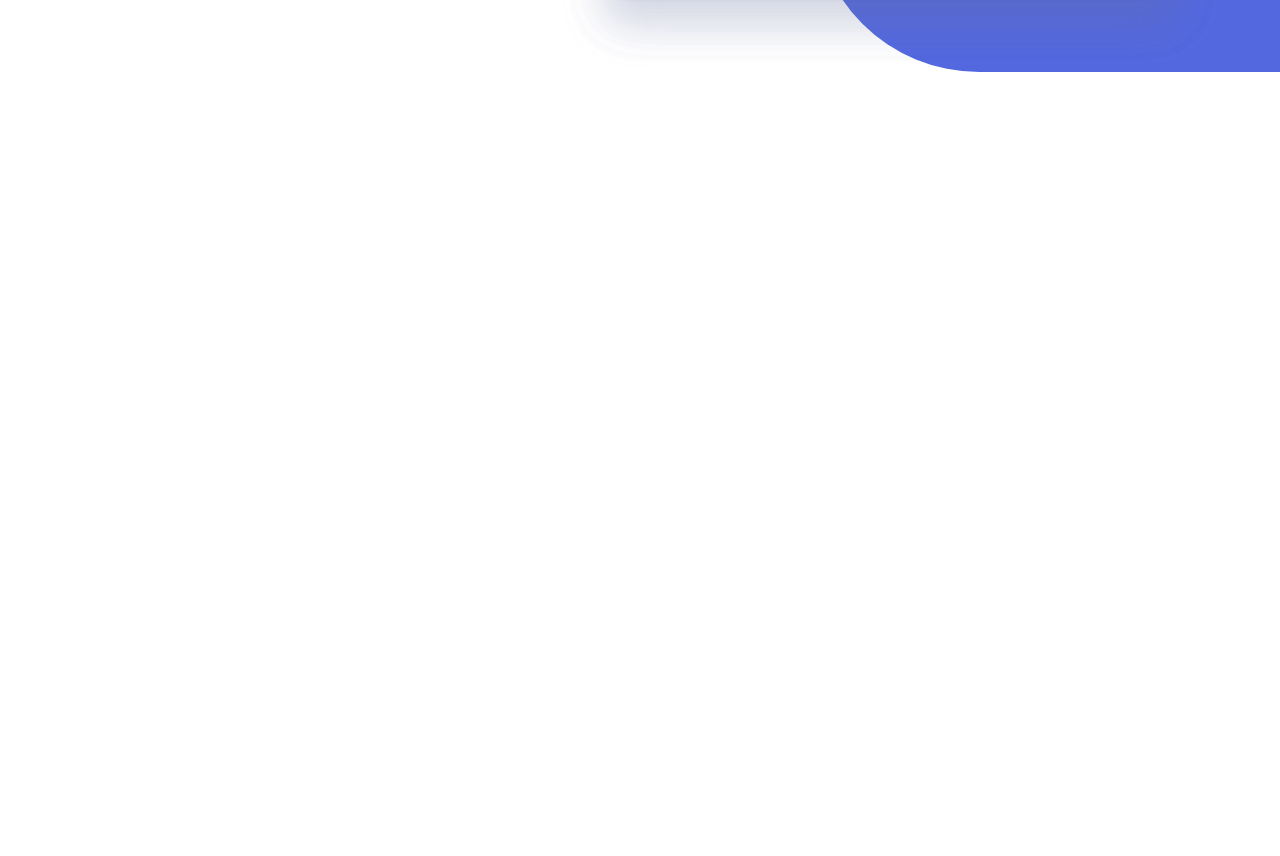
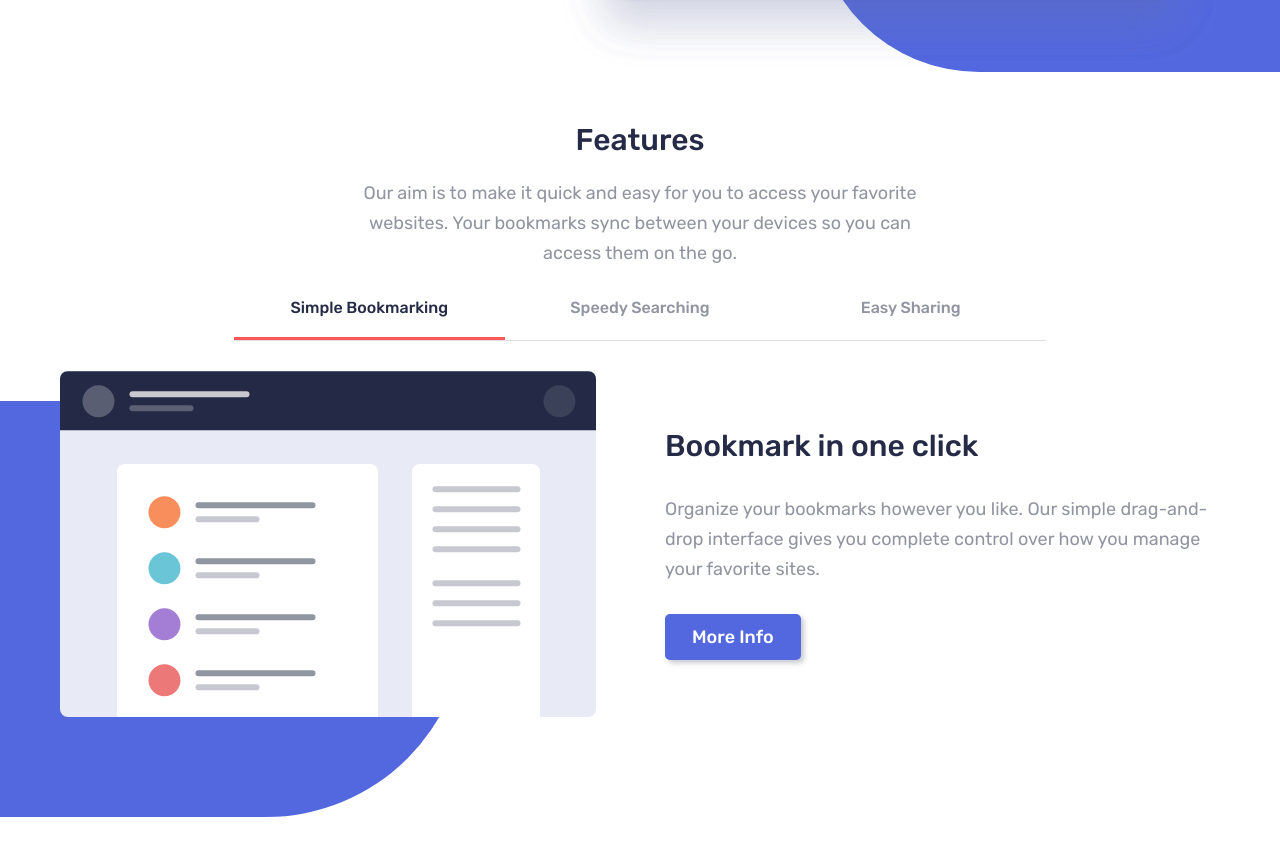
Before and after one commit to nicoleyry/bookmark-landing-page, a React (Create React App) app: page / in a window 1280 px wide. Shown: the part 540-1396 px from the top of the page. Before the commit the page ends 800 px from the top, so only its background shows below. Built offline with nearby package versions, Linux system fonts and the light colour scheme.

Commit message:
add features section

```diff
--- a/src/App.js
+++ b/src/App.js
@@ -1,6 +1,7 @@
 import './App.scss';
 import Nav from './components/Nav';
 import Main from './components/Main';
+import Features from './components/Features';
 
 function App() {
 	return (
@@ -8,6 +9,7 @@ function App() {
 			<div className="container">
 				<Nav />
 				<Main />
+				<Features />
 			</div>
 		</div>
 	);
--- /dev/null
+++ b/src/components/Features.js
@@ -0,0 +1,63 @@
+import '../styles/features.scss';
+import { useState } from 'react';
+import tab1Image from '../assets/images/illustration-features-tab-1.svg';
+import tab2Image from '../assets/images/illustration-features-tab-2.svg';
+import tab3Image from '../assets/images/illustration-features-tab-3.svg';
+
+let tabContent = [
+	{
+		tab: 'Simple Bookmarking',
+		image: tab1Image,
+		title: 'Bookmark in one click',
+		text: 'Organize your bookmarks however you like. Our simple drag-and-drop interface gives you complete control over how you manage your favorite sites.',
+	},
+	{
+		tab: 'Speedy Searching',
+		image: tab2Image,
+		title: 'Intelligent search',
+		text: 'Our powerful search feature will help you find saved sites in no time at all. No need to trawl through all of your bookmarks.',
+	},
+	{
+		tab: 'Easy Sharing',
+		image: tab3Image,
+		title: 'Share your bookmarks',
+		text: 'Easily share your bookmarks and collections with others. Create a shareable link that you can send at the click of a button.',
+	}
+];
+
+export default function Features() {
+	const [activeTab, setActiveTab] = useState(0);
+
+	return (
+		<div className="features">
+			<div className="intro">
+				<p className="title">Features</p>
+				<p className="text">
+					Our aim is to make it quick and easy for you to access your favorite websites. Your bookmarks sync between your devices so you can access them on the go.
+				</p>
+			</div>
+			<div className="tabs-container">
+				{tabContent.map((item, index) => (
+					<p className={`${index === activeTab && "active"} tab`}
+						key={item.tab}
+						onClick={() => setActiveTab(index)}>
+						{item.tab}
+					</p>
+				))}
+			</div>
+
+			<div className="tab-content">
+				<img src={tabContent[activeTab].image} alt={tabContent[activeTab].title} />
+				<div className="tab-text">
+					<p className="title">{tabContent[activeTab].title}</p>
+					<p className="text">
+					{tabContent[activeTab].text}
+					</p>
+					<p className="btn-more">More Info</p>
+				</div>
+			</div>
+
+			<div className="bg-pattern"></div>
+		</div>
+	)
+}
--- a/src/components/Main.js
+++ b/src/components/Main.js
@@ -5,7 +5,7 @@ export default function Main() {
 	return (
 		<div className="main">
 			<div className="content">
-				<h1 className='title'>A Simple Bookmark Manager</h1>
+				<p className='title'>A Simple Bookmark Manager</p>
 				<p className='text'>
 					A clean and simple interface to organize your favorite websites. Open a new browser tab and see your sites load instantly. Try it for free.
 				</p>
@@ -17,6 +17,7 @@ export default function Main() {
 			<div className="hero">
 				<img src={hero} alt="hero"/>
 			</div>
+
 			<div className="bg-pattern"></div>
 		</div>
 	);
--- a/src/styles/_mixins.scss
+++ b/src/styles/_mixins.scss
@@ -34,3 +34,13 @@
 	border-radius: 200px;
 	z-index: -1;
 }
+
+@mixin title() {
+	font-size: 30px;
+	font-weight: 500;
+}
+
+@mixin text() {
+	color: var.$grayish-blue;
+	line-height: 30px;
+}
--- /dev/null
+++ b/src/styles/features.scss
@@ -0,0 +1,88 @@
+@use "./variables" as var;
+@use "./mixins" as mix;
+
+.features {
+	$bg-pattern-pos: 100px;
+
+	margin-bottom: calc(50px + $bg-pattern-pos);
+	position: relative;
+
+	& .intro {
+		text-align: center;
+		width: 50%;
+		margin: 0 auto 30px;
+
+		& .title {
+			margin-bottom: 20px;
+			@include mix.title();
+		}
+
+		& .text {
+			@include mix.text();
+		}
+	}
+
+	& .tabs-container {
+		width: 70%;
+		margin: 0 auto 30px;
+		display: grid;
+		grid-template-columns: repeat(3, 1fr);
+		grid-template-rows: 1fr;
+		text-align: center;
+		border-bottom: 1px solid rgba(var.$grayish-blue, 0.3);
+
+		& .tab {
+			cursor: pointer;
+			font-size: 16px;
+			font-weight: 500;
+			color: var.$grayish-blue;
+			padding-bottom: 20px;
+			border-bottom: 3px solid transparent;
+
+			&:hover {
+				color: var.$soft-red;
+			}
+
+			&.active {
+				color: var.$very-dark-blue;
+				border-bottom: 3px solid var.$soft-red;
+			}
+		}
+	}
+
+	& .tab-content {
+		display: grid;
+		grid-template-columns: repeat(2, 1fr);
+		grid-template-rows: 1fr;
+		gap: 50px;
+		align-items: center;
+		position: relative;
+
+		& .tab-text {
+			display: flex;
+			flex-direction: column;
+			justify-content: space-between;
+			align-items: flex-start;
+			gap: 30px;
+
+			& .title {
+				@include mix.title();
+			}
+
+			& .text {
+				@include mix.text();
+			}
+
+			& .btn-more {
+				@include mix.btn-style(var.$soft-blue);
+			}
+		}
+	}
+
+	& .bg-pattern {
+		bottom: -$bg-pattern-pos;
+		right: 65%;
+
+		@include mix.bg-pattern();
+	}
+}
--- a/src/styles/main.scss
+++ b/src/styles/main.scss
@@ -8,6 +8,7 @@
 	gap: 50px;
 	align-items: center;
 	position: relative;
+	margin-bottom: 50px;
 
 	& .content {
 		display: flex;
@@ -16,8 +17,13 @@
 		align-items: flex-start;
 		gap: 30px;
 
+		& .title {
+			@include mix.title();
+			font-size: 46px;
+		}
+
 		& .text {
-			color: var.$grayish-blue;
+			@include mix.text();
 		}
 
 		& .btn {
```
